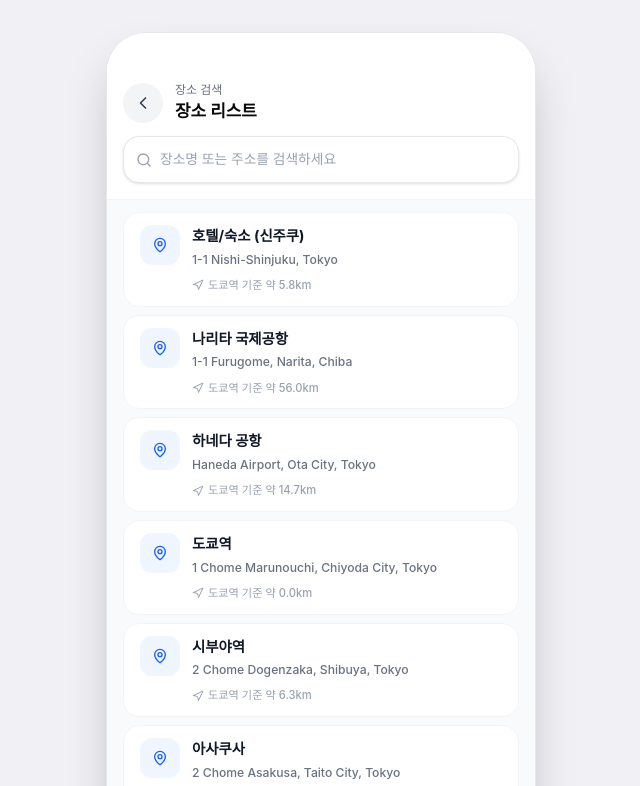
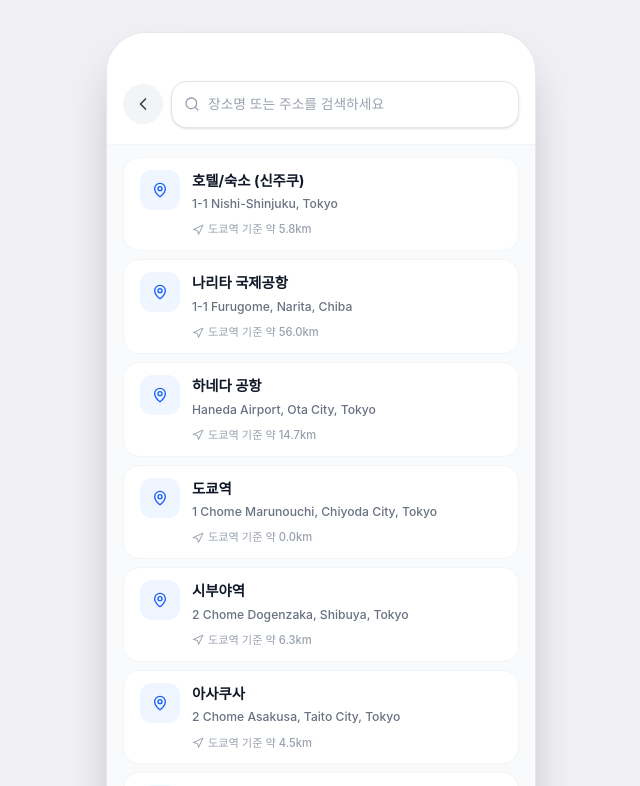
Before and after one commit to SooLee99/triplan-frontend, a React (Vite) app: page /place-search in a window 1280 px wide. Shown: the top 786 px of the page, without its empty margins (319-959 px from the left). Built offline with nearby package versions, Linux system fonts and the light colour scheme.

Commit message:
Update files from Figma Make

```diff
--- a/src/app/components/PlaceSearchScreen.tsx
+++ b/src/app/components/PlaceSearchScreen.tsx
@@ -1,20 +1,22 @@
-import React, { useMemo, useState } from 'react';
-import { useNavigate, useSearchParams } from 'react-router';
-import { MAP_LOCATION_ITEMS } from '../data/mapLocations';
+import React, { useMemo, useState } from "react";
+import { useNavigate, useSearchParams } from "react-router";
+import { MAP_LOCATION_ITEMS } from "../data/mapLocations";
 import {
   ChevronLeft,
   Search,
   MapPin,
   Navigation,
   X,
-} from 'lucide-react';
+} from "lucide-react";
 
 function formatDistance(lat: number, lng: number) {
   const centerLat = 35.6812;
   const centerLng = 139.7671;
   const latDiff = lat - centerLat;
   const lngDiff = lng - centerLng;
-  const roughKm = Math.sqrt((latDiff * 111) ** 2 + (lngDiff * 88) ** 2);
+  const roughKm = Math.sqrt(
+    (latDiff * 111) ** 2 + (lngDiff * 88) ** 2,
+  );
   return `${roughKm.toFixed(1)}km`;
 }
 
@@ -22,13 +24,13 @@ export function PlaceSearchScreen() {
   const navigate = useNavigate();
   const [params] = useSearchParams();
 
-  const [query, setQuery] = useState('');
+  const [query, setQuery] = useState("");
 
-  const type = params.get('type') || 'departure';
-  const day = params.get('day') || '0';
-  const placeId = params.get('placeId');
-  const returnTo = params.get('returnTo') || '/departure';
-  const selectedId = params.get('selectedId');
+  const type = params.get("type") || "departure";
+  const day = params.get("day") || "0";
+  const placeId = params.get("placeId");
+  const returnTo = params.get("returnTo") || "/departure";
+  const selectedId = params.get("selectedId");
 
   const resultItems = useMemo(() => {
     const keyword = query.trim().toLowerCase();
@@ -45,13 +47,13 @@ export function PlaceSearchScreen() {
   const handleSelect = (id: string) => {
     const nextParams = new URLSearchParams();
 
-    nextParams.set('type', type);
-    nextParams.set('day', day);
-    nextParams.set('returnTo', returnTo);
-    nextParams.set('selectedId', id);
+    nextParams.set("type", type);
+    nextParams.set("day", day);
+    nextParams.set("returnTo", returnTo);
+    nextParams.set("selectedId", id);
 
     if (placeId) {
-      nextParams.set('placeId', placeId);
+      nextParams.set("placeId", placeId);
     }
 
     navigate(`/map-search?${nextParams.toString()}`);
@@ -60,50 +62,38 @@ export function PlaceSearchScreen() {
   return (
     <div className="flex h-[100dvh] flex-col overflow-hidden bg-white">
       <div className="shrink-0 border-b border-gray-100 bg-white px-4 pt-12 pb-4">
-        <div className="flex items-center gap-3 mb-3">
+        <div className="flex items-center gap-2">
           <button
             onClick={() => navigate(-1)}
-            className="w-10 h-10 rounded-full bg-gray-100 flex items-center justify-center"
+            className="flex h-10 w-10 shrink-0 items-center justify-center rounded-full bg-gray-100"
           >
-            <ChevronLeft className="w-5 h-5 text-gray-700" />
+            <ChevronLeft className="h-5 w-5 text-gray-700" />
           </button>
 
-          <div>
-            <p
-              className="text-gray-500"
-              style={{ fontSize: '0.75rem', fontWeight: 500 }}
-            >
-              장소 검색
-            </p>
-            <h2 style={{ fontSize: '1.06rem', fontWeight: 700 }}>
-              장소 리스트
-            </h2>
-          </div>
-        </div>
-
-        <div className="rounded-2xl border border-gray-200 bg-white px-3 py-3 shadow-sm flex items-center gap-2">
-          <Search className="w-4 h-4 text-gray-400" />
+          <div className="flex min-w-0 flex-1 items-center gap-2 rounded-2xl border border-gray-200 bg-white px-3 py-3 shadow-sm">
+            <Search className="h-4 w-4 shrink-0 text-gray-400" />
             <input
               autoFocus
               value={query}
               onChange={(e) => setQuery(e.target.value)}
               placeholder="장소명 또는 주소를 검색하세요"
-            className="flex-1 bg-transparent outline-none text-gray-800 placeholder:text-gray-400"
-            style={{ fontSize: '0.86rem' }}
+              className="min-w-0 flex-1 bg-transparent text-gray-800 outline-none placeholder:text-gray-400"
+              style={{ fontSize: "0.86rem" }}
             />
             {query ? (
               <button
                 type="button"
-              onClick={() => setQuery('')}
-              className="w-7 h-7 rounded-full bg-gray-100 flex items-center justify-center"
+                onClick={() => setQuery("")}
+                className="flex h-7 w-7 shrink-0 items-center justify-center rounded-full bg-gray-100"
               >
-              <X className="w-4 h-4 text-gray-500" />
+                <X className="h-4 w-4 text-gray-500" />
               </button>
             ) : null}
           </div>
         </div>
+      </div>
 
-      <div className="flex-1 overflow-y-auto px-4 py-3 bg-gray-50 space-y-2">
+      <div className="flex-1 space-y-2 overflow-y-auto bg-gray-50 px-4 py-3">
         {resultItems.length > 0 ? (
           resultItems.map((item) => {
             const isSelected = selectedId === item.id;
@@ -115,40 +105,47 @@ export function PlaceSearchScreen() {
                 onClick={() => handleSelect(item.id)}
                 className={`w-full rounded-2xl border px-4 py-3 text-left transition-all ${
                   isSelected
-                    ? 'border-blue-300 bg-blue-50'
-                    : 'border-gray-100 bg-white hover:border-blue-200 hover:bg-blue-50/40'
+                    ? "border-blue-300 bg-blue-50"
+                    : "border-gray-100 bg-white hover:border-blue-200 hover:bg-blue-50/40"
                 }`}
               >
                 <div className="flex items-start gap-3">
                   <div
-                    className={`w-10 h-10 rounded-xl flex items-center justify-center ${
+                    className={`flex h-10 w-10 items-center justify-center rounded-xl ${
                       isSelected
-                        ? 'bg-blue-600 text-white'
-                        : 'bg-blue-50 text-blue-600'
+                        ? "bg-blue-600 text-white"
+                        : "bg-blue-50 text-blue-600"
                     }`}
                   >
-                    <MapPin className="w-4 h-4" />
+                    <MapPin className="h-4 w-4" />
                   </div>
 
-                  <div className="flex-1 min-w-0">
+                  <div className="min-w-0 flex-1">
                     <p
                       className="truncate text-gray-900"
-                      style={{ fontSize: '0.9rem', fontWeight: 700 }}
+                      style={{
+                        fontSize: "0.9rem",
+                        fontWeight: 700,
+                      }}
                     >
                       {item.name}
                     </p>
                     <p
-                      className="text-gray-500 mt-1"
-                      style={{ fontSize: '0.76rem', lineHeight: 1.5 }}
+                      className="mt-1 text-gray-500"
+                      style={{
+                        fontSize: "0.76rem",
+                        lineHeight: 1.5,
+                      }}
                     >
                       {item.address}
                     </p>
                     <div
-                      className="flex items-center gap-1 text-gray-400 mt-2"
-                      style={{ fontSize: '0.7rem' }}
+                      className="mt-2 flex items-center gap-1 text-gray-400"
+                      style={{ fontSize: "0.7rem" }}
                     >
-                      <Navigation className="w-3 h-3" />
-                      도쿄역 기준 약 {formatDistance(item.lat, item.lng)}
+                      <Navigation className="h-3 w-3" />
+                      도쿄역 기준 약{" "}
+                      {formatDistance(item.lat, item.lng)}
                     </div>
                   </div>
                 </div>
@@ -159,13 +156,13 @@ export function PlaceSearchScreen() {
           <div className="rounded-2xl border border-dashed border-gray-200 bg-white px-4 py-8 text-center">
             <p
               className="text-gray-500"
-              style={{ fontSize: '0.86rem', fontWeight: 600 }}
+              style={{ fontSize: "0.86rem", fontWeight: 600 }}
             >
               검색 결과가 없습니다
             </p>
             <p
-              className="text-gray-400 mt-1"
-              style={{ fontSize: '0.75rem' }}
+              className="mt-1 text-gray-400"
+              style={{ fontSize: "0.75rem" }}
             >
               다른 장소명 또는 주소로 다시 검색해 주세요.
             </p>
```
Lines whose indentation alone changed are shown as unchanged.
